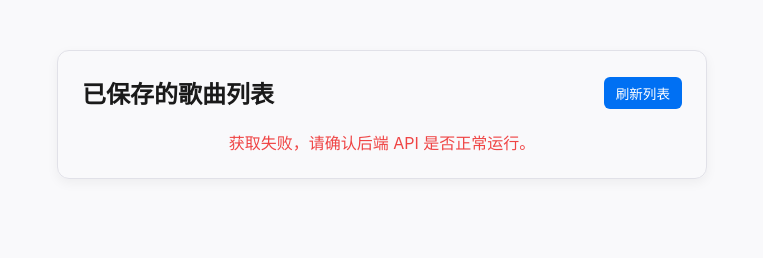
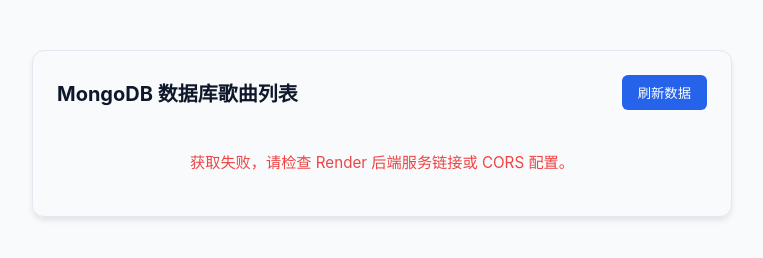
Before and after one commit to zhangzhanhang855/jr-music-newsongs-recieve, a website: page index.html in a window 1280 px wide. Shown: the whole page, without its empty margins (258-1021 px from the left). Drawn offline with Linux system fonts and the light colour scheme; no server answers.

Commit message:
Update index.html for improved UI and backend URL

```diff
--- a/index.html
+++ b/index.html
@@ -3,60 +3,90 @@
 <head>
   <meta charset="UTF-8">
   <meta name="viewport" content="width=device-width, initial-scale=1.0">
-  <title>歌曲数据库列表</title>
+  <title>歌曲数据库 - 实时接收列表</title>
   <style>
     body {
       font-family: -apple-system, BlinkMacSystemFont, "Segoe UI", Roboto, sans-serif;
-      max-width: 600px;
+      max-width: 650px;
       margin: 50px auto;
       padding: 24px;
-      background-color: #f9f9fb;
-      border: 1px solid #e1e1e8;
+      background-color: #f8fafc;
+      border: 1px solid #e2e8f0;
       border-radius: 12px;
-      box-shadow: 0 4px 12px rgba(0, 0, 0, 0.05);
+      box-shadow: 0 4px 6px -1px rgba(0, 0, 0, 0.1);
     }
-    h2 {
-      margin-top: 0;
-      color: #1a1a1a;
+
+    .header {
       display: flex;
       justify-content: space-between;
       align-items: center;
+      margin-bottom: 20px;
     }
-    .refresh-btn {
-      padding: 6px 12px;
-      font-size: 0.85rem;
-      background-color: #0070f3;
-      color: #fff;
+
+    h2 {
+      margin: 0;
+      color: #0f172a;
+      font-size: 1.25rem;
+    }
+
+    button {
+      padding: 8px 16px;
+      background-color: #2563eb;
+      color: white;
       border: none;
       border-radius: 6px;
+      font-weight: 500;
       cursor: pointer;
+      transition: background-color 0.2s;
     }
+
+    button:hover {
+      background-color: #1d4ed8;
+    }
+
+    #status {
+      text-align: center;
+      padding: 20px;
+      color: #64748b;
+      font-size: 0.95rem;
+    }
+
     table {
       width: 100%;
       border-collapse: collapse;
-      margin-top: 16px;
-      background-color: #fff;
+      background-color: white;
       border-radius: 8px;
       overflow: hidden;
-      box-shadow: 0 1px 3px rgba(0,0,0,0.1);
+      box-shadow: 0 1px 3px rgba(0, 0, 0, 0.05);
     }
+
     th, td {
       padding: 12px 16px;
       text-align: left;
-      border-bottom: 1px solid #edf2f7;
+      border-bottom: 1px solid #f1f5f9;
     }
-    th { background-color: #f7fafc; color: #4a5568; font-weight: 600; }
-    #status { text-align: center; color: #666; margin-top: 20px; }
+
+    th {
+      background-color: #f1f5f9;
+      color: #475569;
+      font-size: 0.875rem;
+      text-transform: uppercase;
+      letter-spacing: 0.05em;
+    }
+
+    tr:hover {
+      background-color: #f8fafc;
+    }
   </style>
 </head>
 <body>
 
-  <h2>
-    已保存的歌曲列表
-    <button class="refresh-btn" onclick="fetchSongs()">刷新列表</button>
-  </h2>
+  <div class="header">
+    <h2>MongoDB 数据库歌曲列表</h2>
+    <button onclick="fetchSongs()">刷新数据</button>
+  </div>
 
-  <div id="status">正在加载...</div>
+  <div id="status">正在连接 Render 后端...</div>
 
   <table id="songTable" style="display: none;">
     <thead>
@@ -69,8 +99,8 @@
   </table>
 
   <script>
-    // 指向你部署的后端服务地址
-    const API_BASE_URL = 'http://localhost:3000/api/songs';
+    // ⚠️ 替换为你部署在 Render 上的真实 Backend URL
+    const RENDER_BACKEND_URL = 'https://your-app-name.onrender.com/api/songs';
 
     document.addEventListener('DOMContentLoaded', fetchSongs);
 
@@ -80,17 +110,22 @@
       const tbody = document.getElementById('songTableBody');
 
       statusDiv.style.display = 'block';
-      statusDiv.textContent = '正在获取歌曲列表...';
+      // Render 免费版休眠唤醒提示
+      statusDiv.textContent = '正在从 Render 获取数据（若服务器休眠，首次加载可能需要 30 秒左右）...';
       table.style.display = 'none';
 
       try {
-        const response = await fetch(API_BASE_URL);
+        const response = await fetch(RENDER_BACKEND_URL);
+
+        if (!response.ok) {
+          throw new Error(`HTTP 错误: ${response.status}`);
+        }
+
         const songs = await response.json();
-
         tbody.innerHTML = '';
 
         if (songs.length === 0) {
-          statusDiv.textContent = '暂无数据';
+          statusDiv.textContent = '数据库中暂无记录。';
           return;
         }
 
@@ -108,12 +143,12 @@
 
       } catch (error) {
         console.error('Fetch error:', error);
-        statusDiv.textContent = '获取失败，请确认后端 API 是否正常运行。';
+        statusDiv.textContent = '获取失败，请检查 Render 后端服务链接或 CORS 配置。';
         statusDiv.style.color = '#ef4444';
       }
     }
 
-    // 防 XSS 转义函数
+    // 转义防 HTML 注入
     function escapeHtml(text) {
       return (text || '')
         .replace(/&/g, "&amp;")
```
